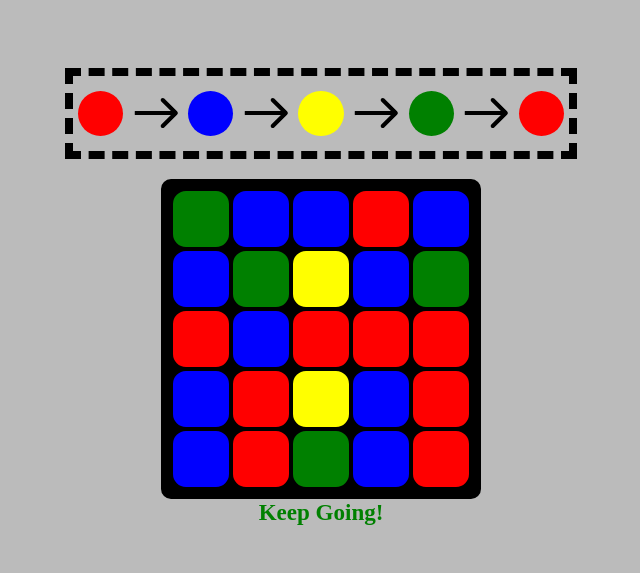
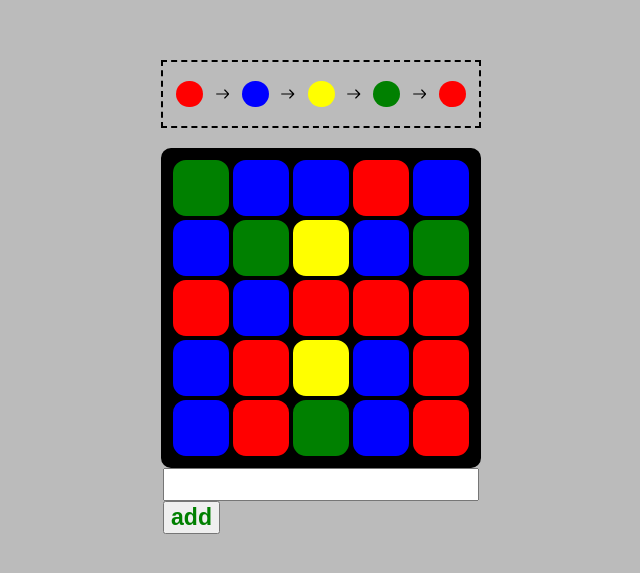
Before and after one commit to jjplaza-dev/Color_Match, a React (Vite) app: page / in a window 1280 px wide. Shown: the part 103-676 px from the top of the page, without its empty margins (319-959 px from the left). Built offline with nearby package versions, Linux system fonts and the light colour scheme.

Commit message:
minor update

```diff
--- a/src/Components/ColorQueue.module.css
+++ b/src/Components/ColorQueue.module.css
@@ -1,18 +1,18 @@
 .colorQueue {
-    width: 80%;
+    width: 50%;
     margin-bottom: 20px;
     box-sizing: border-box;
     display: flex;
     justify-content: space-around;
     align-items: center;
-    padding: 10px 0px;
-    border: 8px dashed black;
+    padding: 10px 10px;
+    border: 2px dashed black;
 
-    @media (min-width: 768px) and (max-width: 1124px) { padding: 5px 0px;  border: 5px dashed black;}
-    @media (max-width: 767px) { padding: 1px 0px;  border: 2px dashed black; }
+    @media (min-width: 768px) and (max-width: 1124px) { padding: 5px 5px;  border: 2px dashed black; width: 80%;}
+    @media (max-width: 767px) { padding: 1px 1px;  border: 1px dashed black; width: 100%; }
 
     * {
-        width: 100%;
+        width: 50%;
         aspect-ratio: 1/1;
         border-radius: 50%;
         margin: 1%;
@@ -20,6 +20,9 @@
         display: flex;
         justify-content: center;
         align-items: center;
+
+        @media (min-width: 768px) and (max-width: 1124px) { }
+        @media (max-width: 767px) {}
     }
 
 }
--- a/src/Main/MainContent.jsx
+++ b/src/Main/MainContent.jsx
@@ -15,9 +15,9 @@ function MainContent() {
     }
     return colorArr;
   }
+
   useEffect(() => {
     shuffleArray(colorArr); // Execute shuffle once
-    console.log(colorArr);
   }, []);
 
   // ---------------------------------------------------------------------------------------
@@ -60,7 +60,7 @@ function MainContent() {
       for (let i = 1; i < boxes.length; i++) {
         if (boxes[i].bgColor !== firstColor) {
           allSame = false;
-          document.getElementById("gameStatus").innerText = "Keep Going!";
+          document.getElementById("gameStatus").innerText = " ";
         }
       }
       setAllColorsSame(allSame);
@@ -69,9 +69,24 @@ function MainContent() {
 
   /********************************************************/
 
+  const [output, setOutput] = useState();
+  const [outputArr, setOutputArr] = useState();
+
+  const updateOutput = () => {
+    setOutput(document.getElementById("inputHere").value);
+  };
+  const addInput = () => {
+    setOutputArr((...allInput) => [
+      ...allInput,
+      " | ",
+      document.getElementById("inputHere").value,
+    ]);
+  };
+
   return (
     <div className={styles.testDivBox}>
       <div className={styles.testProper}>
+        <h4 id="gameStatus">sure</h4>
         {<ColorQueue colorArr={colorArr} />}
         <div className={styles.mainColorBox} key={123} id="mainColorBox">
           {boxes.map((e) => (
@@ -84,7 +99,11 @@ function MainContent() {
         </div>
 
         <div className={styles.buttonsBox}>
-          <h4 id="gameStatus">sure</h4>
+          <input onChange={updateOutput} id="inputHere" />
+          <p id="outputHere">{output}</p>
+          <button onClick={addInput}>add</button>
+
+          <div>{outputArr}</div>
         </div>
       </div>
     </div>
```
Also changed, not shown: src/Main/MainContent.module.css (line endings or trailing spaces).
